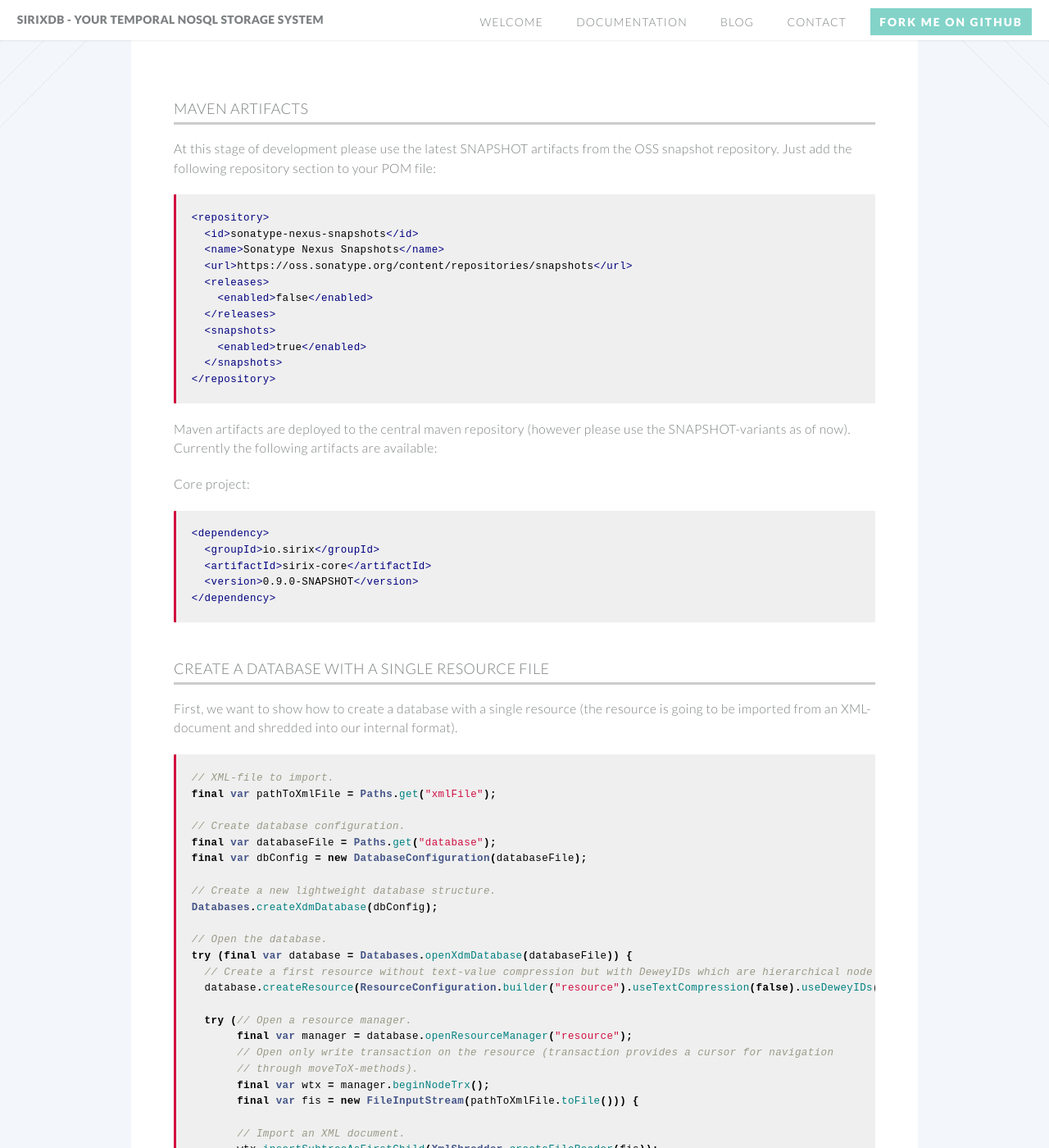
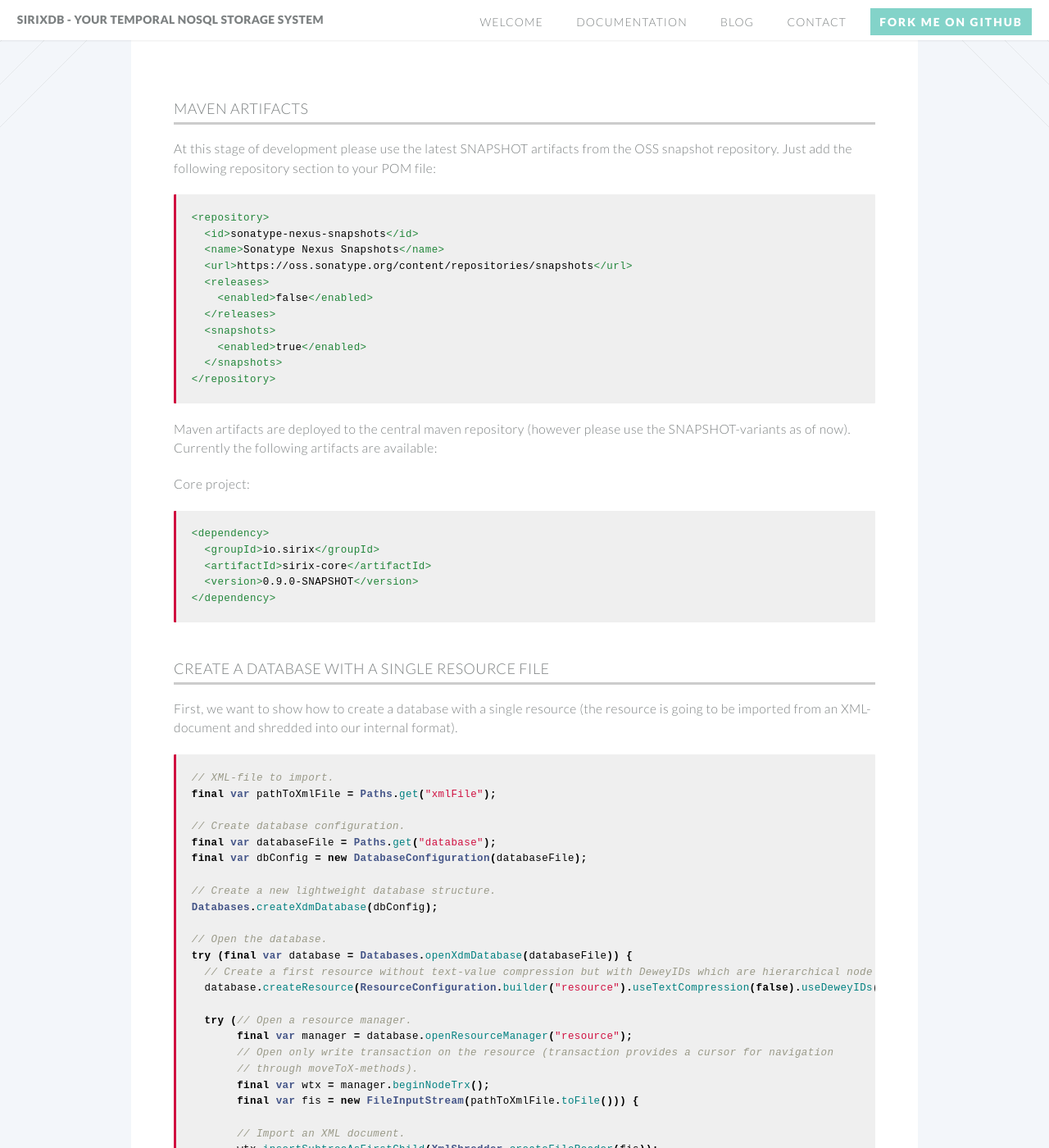
Before and after one commit to sirixdb/sirixdb.github.io, a Jekyll site: the page built from transactional-cursor-api.md, in a window 1280 px wide and 1400 px high, scrolled down 278 px. Shown: the whole window at 82% size. Built offline with Jekyll 4.4.1, drawn with Linux system fonts in a browser that asks for light colours; our own code applies the rules of GitHub Pages for plain Markdown files.

Commit message:
Update style.css

```diff
--- a/css/style.css
+++ b/css/style.css
@@ -1215,7 +1215,7 @@ code.highlighter-rouge {
 .highlight .nf { color: #990000; font-weight: bold } /* Name.Function */
 .highlight .nl { color: #990000; font-weight: bold } /* Name.Label */
 .highlight .nn { color: #555555 } /* Name.Namespace */
-.highlight .nt { color: #000080 } /* Name.Tag */
+.highlight .nt { color: #22863a } /* Name.Tag */
 .highlight .nv { color: #008080 } /* Name.Variable */
 .highlight .ow { color: #000000; font-weight: bold } /* Operator.Word */
 .highlight .w { color: #bbbbbb } /* Text.Whitespace */
```
